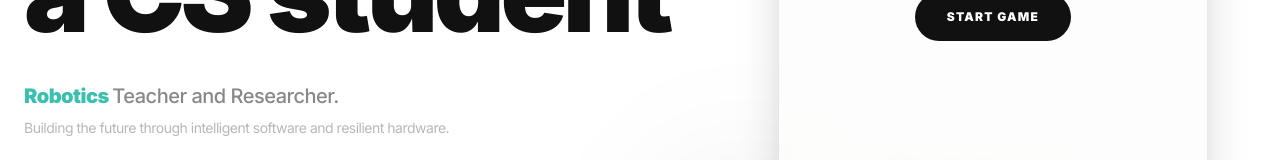
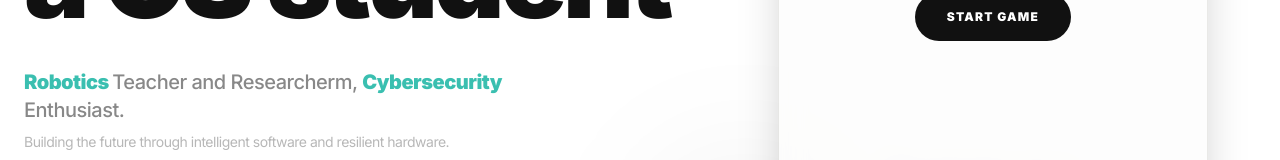
Before and after one commit to evan-2005/Evans-Portfolio, a React (Vite) app: page / in a window 1280 px wide. Shown: the part 459-619 px from the top of the page. Built offline with nearby package versions, Linux system fonts and the light colour scheme; no server answers.

Commit message:
update src/components/Hero.tsx

```diff
--- a/src/components/Hero.tsx
+++ b/src/components/Hero.tsx
@@ -79,7 +79,7 @@ export const Hero = () => {
             </h1>
 
             <p className="text-lg md:text-xl text-textMuted mb-12 max-w-lg font-medium tracking-tight">
-              <span className="text-accent font-black">Robotics </span>Teacher and Researcher.
+              <span className="text-accent font-black">Robotics </span>Teacher and Researcherm, <span className="text-accent font-black">Cybersecurity </span>Enthusiast.
               <br />
               <span className="text-sm font-normal opacity-60 mt-2 block">Building the future through intelligent software and resilient hardware.</span>
             </p>
```
